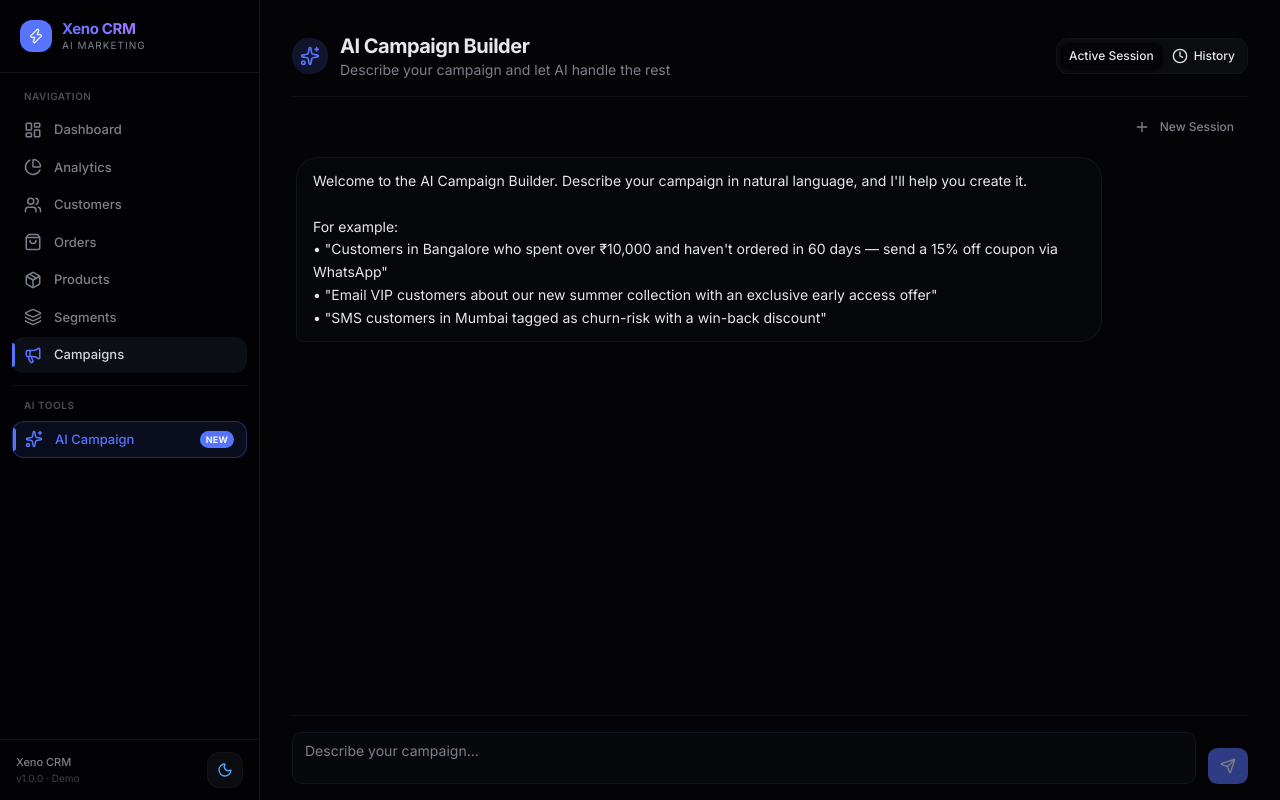
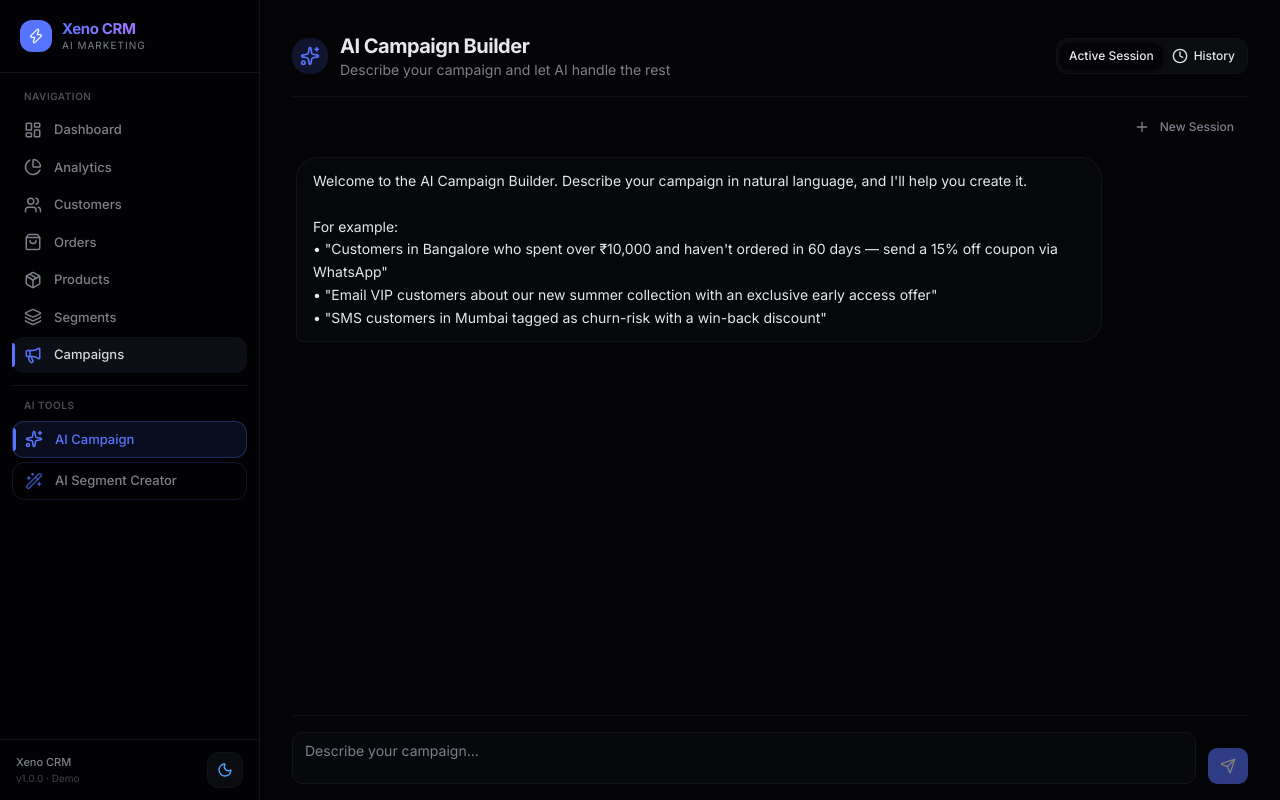
Before and after one commit to vishak06/XenoCRM, a Next.js app in the folder crm/: page /campaigns/new in a window 1280 px wide. Built offline with nearby package versions, Linux system fonts and the light colour scheme.

Commit message:
ai section

```diff
--- a/crm/src/app/(dashboard)/campaigns/[id]/page.tsx
+++ b/crm/src/app/(dashboard)/campaigns/[id]/page.tsx
@@ -266,11 +266,20 @@ export default function CampaignDetailPage({
                     border: `1px solid ${isDark ? "hsl(230, 10%, 18%)" : "hsl(230, 10%, 90%)"}`,
                     borderRadius: "8px",
                     color: isDark ? "hsl(230, 5%, 90%)" : "hsl(230, 15%, 15%)",
-                    boxShadow: "0 4px 12px rgba(0,0,0,0.1)",
+                    boxShadow: "0 4px 12px rgba(0,0,0,0.15)",
                   }}
+                  labelStyle={{
+                    color: isDark ? "hsl(230, 5%, 90%)" : "hsl(230, 15%, 15%)",
+                    fontWeight: 600,
+                    marginBottom: 4,
+                  }}
+                  itemStyle={{
+                    color: isDark ? "hsl(230, 5%, 80%)" : "hsl(230, 15%, 25%)",
+                  }}
+                  cursor={{ fill: isDark ? "rgba(255,255,255,0.06)" : "rgba(0,0,0,0.06)" }}
                   formatter={(value: any, _name: any, entry: any) => [
                     `${value} (${entry.payload.pct}%)`,
-                    "",
+                    entry.payload.name,
                   ]}
                 />
                 <Bar dataKey="value" radius={[0, 6, 6, 0]} barSize={32}>
--- a/crm/src/app/(dashboard)/campaigns/new/page.tsx
+++ b/crm/src/app/(dashboard)/campaigns/new/page.tsx
@@ -44,7 +44,8 @@ type ChatStep =
   | "MESSAGE_DRAFT"
   | "CREATING_CAMPAIGN"
   | "CAMPAIGN_CREATED"
-  | "DISPATCHING";
+  | "DISPATCHING"
+  | "DISPATCHED";
 
 interface Message {
   id: string;
@@ -482,6 +483,7 @@ export default function NewCampaignPage() {
       const data = await res.json();
 
       if (data.success) {
+        setStep("DISPATCHED");
         toast.success(`Campaign dispatched: ${data.sent} messages sent`);
         addMessage({
           role: "assistant",
@@ -850,7 +852,7 @@ export default function NewCampaignPage() {
           </div>
 
           {/* Input */}
-          {step !== "CAMPAIGN_CREATED" && step !== "DISPATCHING" && (
+          {step !== "CAMPAIGN_CREATED" && step !== "DISPATCHING" && step !== "DISPATCHED" && (
             <div className="flex-shrink-0 pt-4 border-t border-border/50">
               <div className="flex gap-3">
                 <Textarea
--- a/crm/src/app/(dashboard)/layout.tsx
+++ b/crm/src/app/(dashboard)/layout.tsx
@@ -12,6 +12,7 @@ import {
   Zap,
   Package,
   PieChart,
+  Wand2,
 } from "lucide-react";
 import { ThemeToggle } from "@/components/ui/theme-toggle";
 
@@ -89,33 +90,44 @@ export default function DashboardLayout({
             );
           })}
 
-          {/* AI Campaign - special treatment */}
+          {/* AI Tools Section */}
           <div className="pt-3 mt-3 border-t border-sidebar-border">
             <p className="px-3 mb-2 text-[10px] font-semibold uppercase tracking-wider text-muted-foreground/60">
               AI Tools
             </p>
+            {[
+              { href: "/campaigns/new", label: "AI Campaign", icon: Sparkles },
+              { href: "/segments?create=true", label: "AI Segment Creator", icon: Wand2 },
+            ].map((item) => {
+              const isActive =
+                item.href === "/campaigns/new"
+                  ? pathname === "/campaigns/new"
+                  : pathname === "/segments" && item.href.includes("create=true");
+              const Icon = item.icon;
+
+              return (
                 <Link
-              href="/campaigns/new"
-              className={`flex items-center gap-3 px-3 py-2 rounded-lg text-[13px] font-medium transition-all duration-200 group relative border
+                  key={item.href}
+                  href={item.href}
+                  className={`flex items-center gap-3 px-3 py-2 rounded-lg text-[13px] font-medium transition-all duration-200 group relative border mb-1
                     ${
-                  pathname === "/campaigns/new"
+                      isActive
                         ? "bg-primary/10 text-primary border-primary/30 nav-active-indicator"
                         : "text-sidebar-foreground/65 hover:text-primary border-primary/15 hover:border-primary/30 hover:bg-primary/5"
                     }
                   `}
                 >
-              <Sparkles
+                  <Icon
                     className={`w-[18px] h-[18px] flex-shrink-0 transition-colors ${
-                  pathname === "/campaigns/new"
+                      isActive
                         ? "text-primary"
                         : "text-primary/60 group-hover:text-primary"
                     }`}
                   />
-              <span>AI Campaign</span>
-              <span className="ml-auto text-[9px] font-bold text-primary-foreground bg-primary px-1.5 py-0.5 rounded-md uppercase tracking-wide">
-                New
-              </span>
+                  <span>{item.label}</span>
                 </Link>
+              );
+            })}
           </div>
         </nav>
 
--- a/crm/src/app/(dashboard)/segments/page.tsx
+++ b/crm/src/app/(dashboard)/segments/page.tsx
@@ -45,6 +45,15 @@ export default function SegmentsPage() {
   const [aiPrompt, setAiPrompt] = useState("");
   const [combinator, setCombinator] = useState("AND");
   const [conditions, setConditions] = useState([{ field: "totalSpend", operator: "greaterThan", value: "" }]);
+
+  // Auto-open dialog when navigating from AI Tools sidebar
+  useEffect(() => {
+    const params = new URLSearchParams(window.location.search);
+    if (params.get("create") === "true") {
+      setIsAddOpen(true);
+      setActiveTab("ai");
+    }
+  }, []);
 
   const handleAddSegment = async (e: React.FormEvent) => {
     e.preventDefault();
```
Lines whose indentation alone changed are shown as unchanged.
